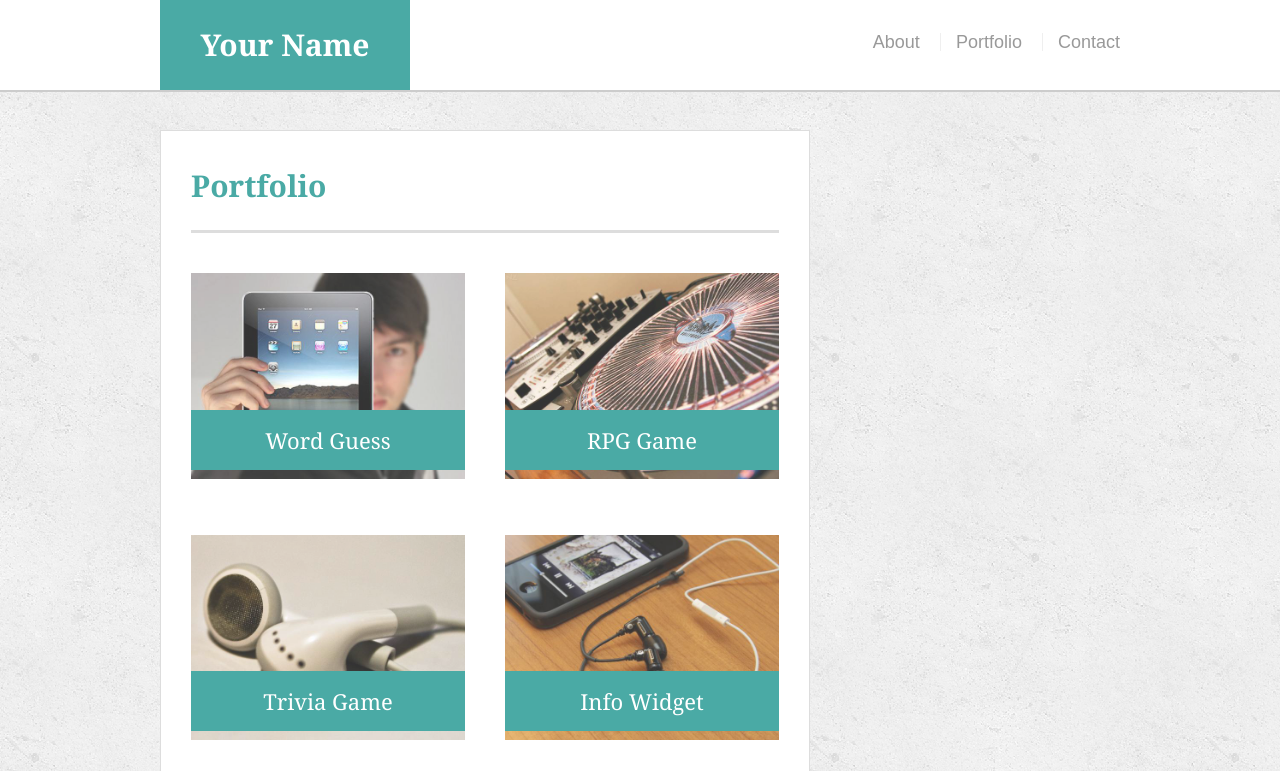
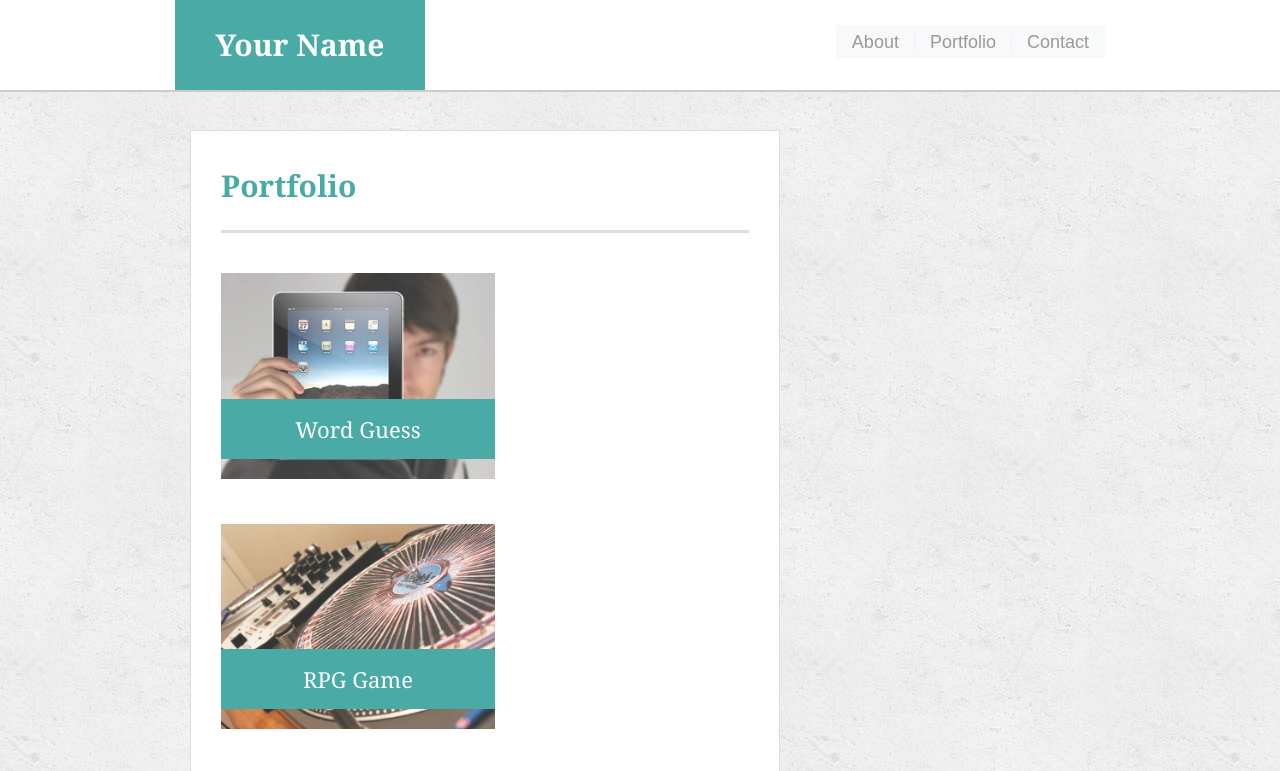
Before and after one commit to IsaiahFlagg/02-bootstrap-portfolio, a plain HTML site: page portfolio.html in a window 1280 px wide. Shown: the top 771 px of the page. Drawn offline with nearby package versions, Linux system fonts and the light colour scheme.

Commit message:
added bootstrap

```diff
--- a/portfolio.html
+++ b/portfolio.html
@@ -1,30 +1,43 @@
 <!doctype html>
 <html lang="en-us">
+
 <head>
   <meta charset="UTF-8">
   <title>Portfolio | Your Name</title>
   <link rel="stylesheet" type="text/css" href="assets/css/reset.css">
+  <link rel="stylesheet" href="https://cdn.jsdelivr.net/npm/bootstrap@4.5.3/dist/css/bootstrap.min.css"
+    integrity="sha384-TX8t27EcRE3e/ihU7zmQxVncDAy5uIKz4rEkgIXeMed4M0jlfIDPvg6uqKI2xXr2" crossorigin="anonymous">
   <link rel="stylesheet" type="text/css" href="assets/css/style.css">
 </head>
+
 <body>
-
   <div class="wrapper">
 
     <header id="masthead">
       <div class="container">
         <a href="index.html" id="logo">Your Name</a>
-      <nav>
-        <ul>
-          <li><a href="index.html">About</a></li>
-          <li><a href="portfolio.html">Portfolio</a></li>
-          <li><a href="contact.html">Contact</a></li>
+        <nav class="navbar navbar-expand-lg navbar-light bg-light">
+          <button class="navbar-toggler" type="button" data-toggle="collapse" data-target="#navbarNav"
+            aria-controls="navbarNav" aria-expanded="false" aria-label="Toggle navigation">
+            <span class="navbar-toggler-icon"></span>
+          </button>
+          <div class="collapse navbar-collapse" id="navbarNav">
+            <ul class="navbar-nav">
+              <li class="nav-item active"><a href="index.html">About</a></li>
+              <li class="nav-item active"><a href="portfolio.html">Portfolio</a></li>
+              <li class="nav-item active"><a href="contact.html">Contact</a></li>
             </ul>
+          </div>
         </nav>
       </div>
     </header>
+    <div class="container">
 
-  <main class="container">
-    <section class="main-section">
+
+      <main class="container-fluid">
+        <div class="row padding">
+          <div class="col-md-8 col-lg-8 col-xs-12 col-sm-12">
+          <div class="main-section">
             <h1>Portfolio</h1>
 
             <div class="work">
@@ -48,12 +61,14 @@
               <h3>Info Widget</h3>
             </div>
             <div class="work">
-        <img src="assets/images/technics-q-c-640-480-9.jpg"  alt="Rock Paper Scissors">
+              <img src="assets/images/technics-q-c-640-480-9.jpg" alt="Rock Paper Scissors">
 
               <h3>Rock Paper Scissors</h3>
             </div>
 
-    </section>
+          </div>
+        </div>
+        </div>
       </main>
       <div class="push"></div>
     </div>
@@ -63,5 +78,9 @@
         &copy; Copyright
       </div>
     </footer>
+  </div>
+  <script src="https://code.jquery.com/jquery-3.5.1.slim.min.js" integrity="sha384-DfXdz2htPH0lsSSs5nCTpuj/zy4C+OGpamoFVy38MVBnE+IbbVYUew+OrCXaRkfj" crossorigin="anonymous"></script>
+<script src="https://cdn.jsdelivr.net/npm/bootstrap@4.5.3/dist/js/bootstrap.bundle.min.js" integrity="sha384-ho+j7jyWK8fNQe+A12Hb8AhRq26LrZ/JpcUGGOn+Y7RsweNrtN/tE3MoK7ZeZDyx" crossorigin="anonymous"></script>
 </body>
+
 </html>
```
Also changed, not shown: contact.html (+16 -6 lines), index.html (+38 -8 lines). Lines whose indentation alone changed are shown as unchanged.
